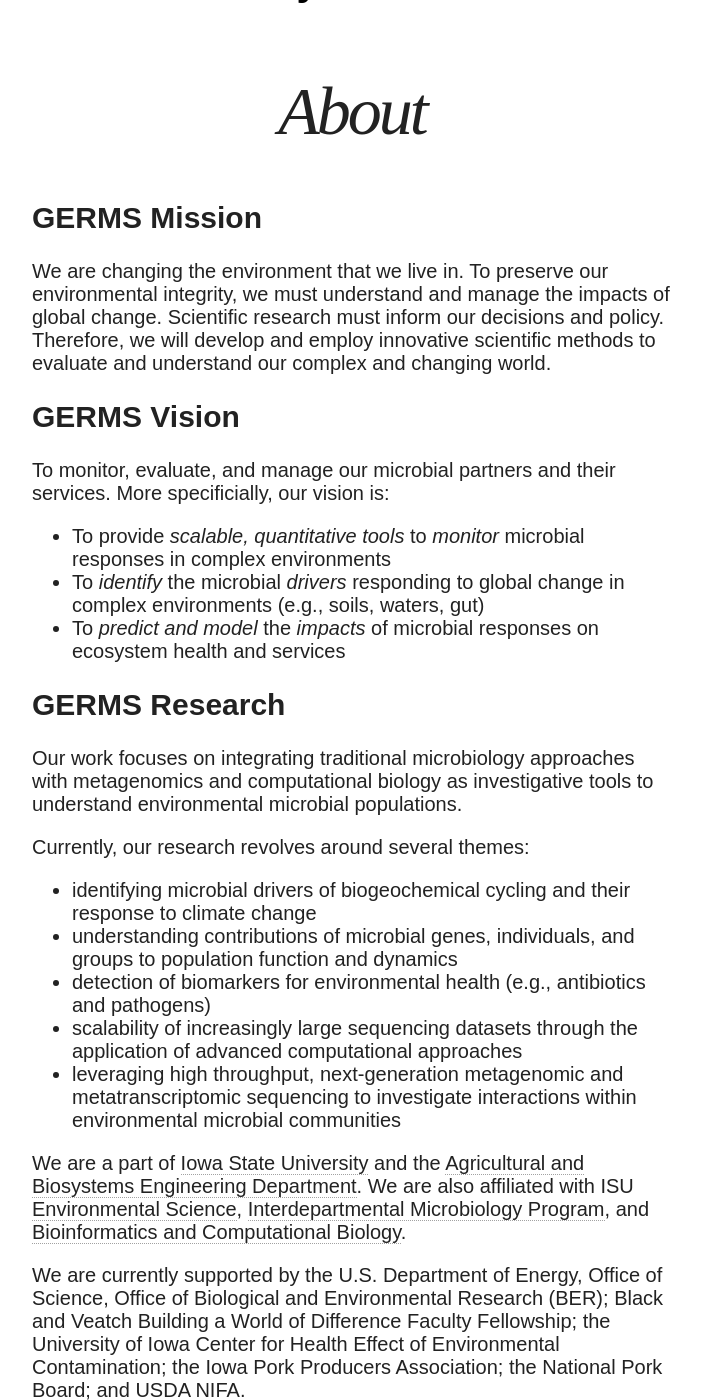
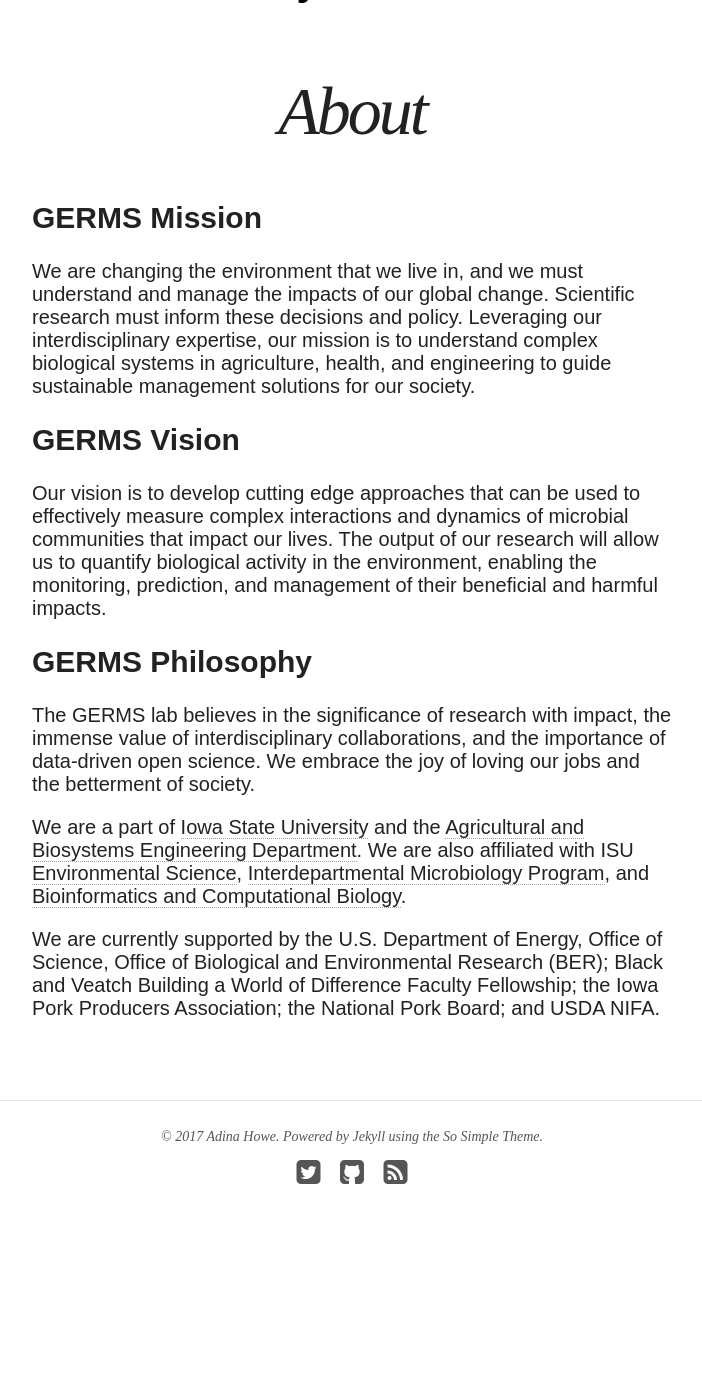
Before and after one commit to germs-lab/germs-lab.github.com-bu, a Jekyll site: the page built from about/index.md, in a window 1280 px wide and 1400 px high, scrolled down 384 px. Shown: the whole window, without its empty margins (288-990 px from the left). Built offline with Jekyll 4.4.1, drawn with Linux system fonts in a browser that asks for light colours; nearby versions of some CDN libraries; after the commit the page ends 1627 px from its top, so only the background shows below that.

Commit message:
update mission

```diff
--- a/about/index.md
+++ b/about/index.md
@@ -8,26 +8,15 @@ image:
   feature:
 ---
 # GERMS Mission
-We are changing the environment that we live in.  To preserve our environmental integrity, we must understand and manage the impacts of global change.  Scientific research must inform our decisions and policy.  Therefore, we will develop and employ innovative scientific methods to evaluate and understand our complex and changing world.
+We are changing the environment that we live in, and we must understand and manage the impacts of our global change. Scientific research must inform these decisions and policy.  Leveraging our interdisciplinary expertise, our mission is to understand complex biological systems in agriculture, health, and engineering to guide sustainable management solutions for our society.
 
 # GERMS Vision
-To monitor, evaluate, and manage our microbial partners and their services.  More specificially, our vision is:
+Our vision is to develop cutting edge approaches that can be used to effectively measure complex interactions and dynamics of microbial communities that impact our lives.  The output of our research will allow us to quantify biological activity in the environment, enabling the monitoring, prediction, and management of their beneficial and harmful impacts.
 
-* To provide *scalable, quantitative tools* to *monitor* microbial responses in complex environments
-* To *identify* the microbial *drivers* responding to global change in complex environments (e.g., soils, waters, gut)
-* To *predict and model* the *impacts* of microbial responses on ecosystem health and services
+# GERMS Philosophy
 
-# GERMS Research
-Our work focuses on integrating traditional microbiology approaches with metagenomics and computational biology as investigative tools to understand environmental microbial populations.
-
-Currently, our research revolves around several themes:
-
-* identifying microbial drivers of biogeochemical cycling and their response to climate change
-* understanding contributions of microbial genes, individuals, and groups to population function and dynamics
-* detection of biomarkers for environmental health (e.g., antibiotics and pathogens)
-* scalability of increasingly large sequencing datasets through the application of advanced computational approaches
-* leveraging high throughput, next-generation metagenomic and metatranscriptomic sequencing to investigate interactions within environmental microbial communities
+The GERMS lab believes in the significance of research with impact, the immense value of interdisciplinary collaborations, and the importance of data-driven open science.  We embrace the joy of loving our jobs and the betterment of society.
 
 We are a part of [Iowa State University](http://www.iastate.edu) and the [Agricultural and Biosystems Engineering Department](http://www.abe.iastate.edu).  We are also affiliated with ISU [Environmental Science](http://www.enscigrad.iastate.edu), [Interdepartmental Microbiology Program](http://www.micrograd.iastate.edu/), and [Bioinformatics and Computational Biology](http://www.bcb.iastate.edu).
 
-We are currently supported by the U.S. Department of Energy, Office of Science, Office of Biological and Environmental Research (BER); Black and Veatch Building a World of Difference Faculty Fellowship; the University of Iowa Center for Health Effect of Environmental Contamination; the Iowa Pork Producers Association; the National Pork Board; and USDA NIFA.
+We are currently supported by the U.S. Department of Energy, Office of Science, Office of Biological and Environmental Research (BER); Black and Veatch Building a World of Difference Faculty Fellowship; the Iowa Pork Producers Association; the National Pork Board; and USDA NIFA.
```
